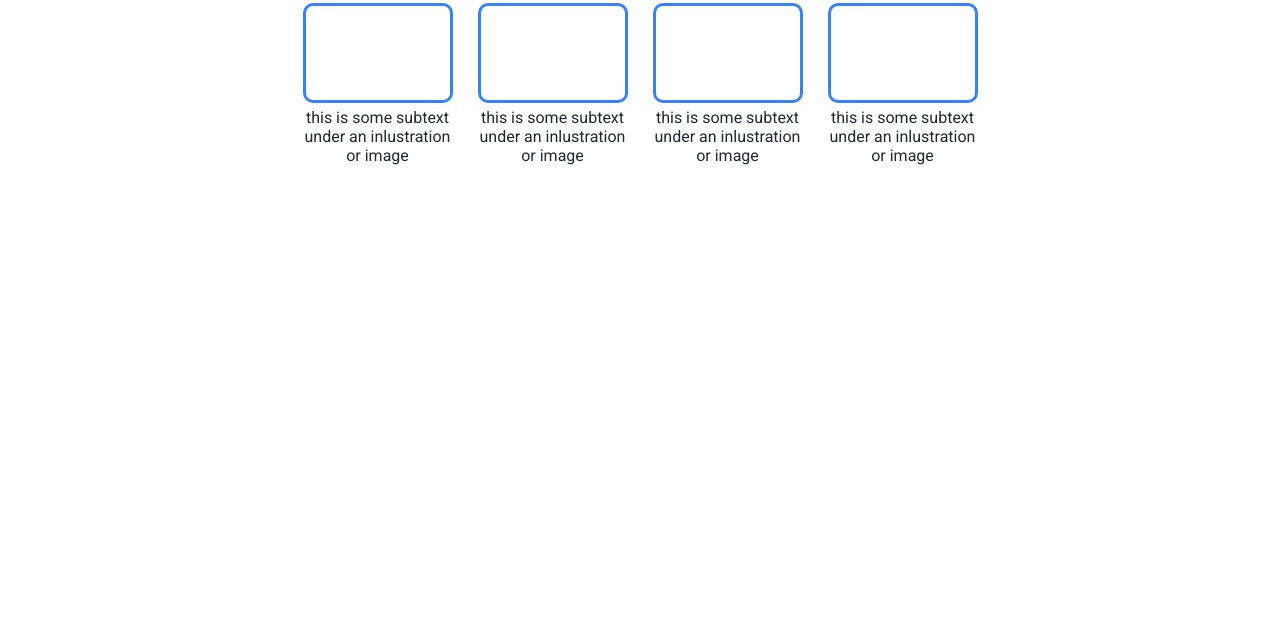
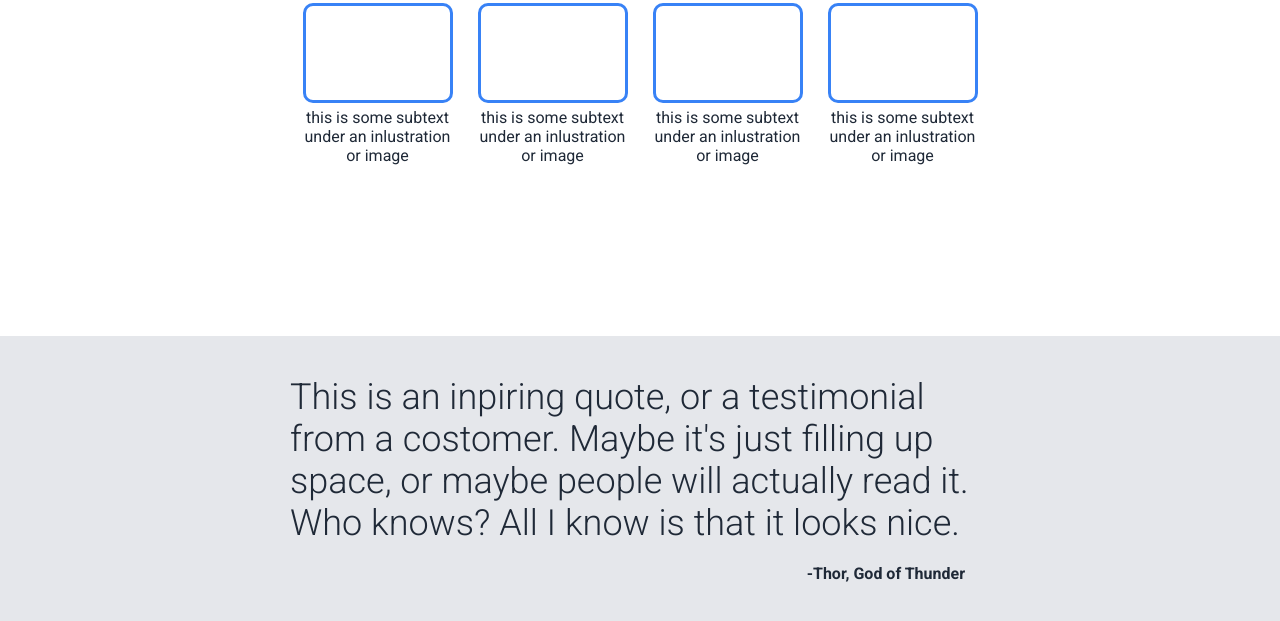
Before and after one commit to souza-vitor/odin-landing-page, a plain HTML site: page index.html in a window 1280 px wide. Shown: the part 604-1225 px from the top of the page. Before the commit the page ends 940 px from the top, so only its background shows below. Drawn offline with Linux system fonts and the light colour scheme.

Commit message:
testimonial section created

```diff
--- a/index.html
+++ b/index.html
@@ -6,7 +6,7 @@
     <meta name="viewport" content="width=device-width, initial-scale=1.0">
     <link rel="preconnect" href="https://fonts.googleapis.com">
 <link rel="preconnect" href="https://fonts.gstatic.com" crossorigin>
-<link href="https://fonts.googleapis.com/css2?family=Roboto:wght@400;500;700;900&display=swap" rel="stylesheet">
+<link href="https://fonts.googleapis.com/css2?family=Roboto:ital,wght@0,300;0,400;0,500;0,700;0,900;1,300&display=swap" rel="stylesheet">
     <link rel="stylesheet" href="style.css">
     <title>Odin Landing Page</title>
 </head>
@@ -52,5 +52,11 @@
             </div>
         </div>
     </div>
+    <div class="testimonial">
+        <p class="quote">
+            This is an inpiring quote, or a testimonial from a costomer. Maybe it's just filling up space, or maybe people will actually read it. Who knows? All I know is that it looks nice.
+        </p>
+        <p class="right">-Thor, God of Thunder</p>
+    </div>
 </body>
 </html>
--- a/style.css
+++ b/style.css
@@ -11,6 +11,8 @@ body{
     /* justify-content: space-between;
     align-items: center; */
 }
+
+/*header section*/
 
 .header{
     display: flex;
@@ -99,7 +101,7 @@ img{
     cursor: pointer;
 }
 
-/*information*/
+/*information section*/
 
 .information{
     display: flex;
@@ -140,3 +142,28 @@ img{
     text-align: center;
     color: #1f2937;
 }
+
+/*testimonial section*/
+
+.testimonial{
+    background: #e5e7eb;
+    color: #1f2937;
+    padding: 40px;
+    display: flex;
+    flex-direction: column;
+    align-items: center;
+    gap: 20px;
+}
+
+.quote{
+    width: 700px;
+    font-size: 36px;
+    text-align: left;
+    font-weight: 300;
+}
+
+.right{
+    width: 650px;
+    text-align: right;
+    font-weight: 700;
+}
```
